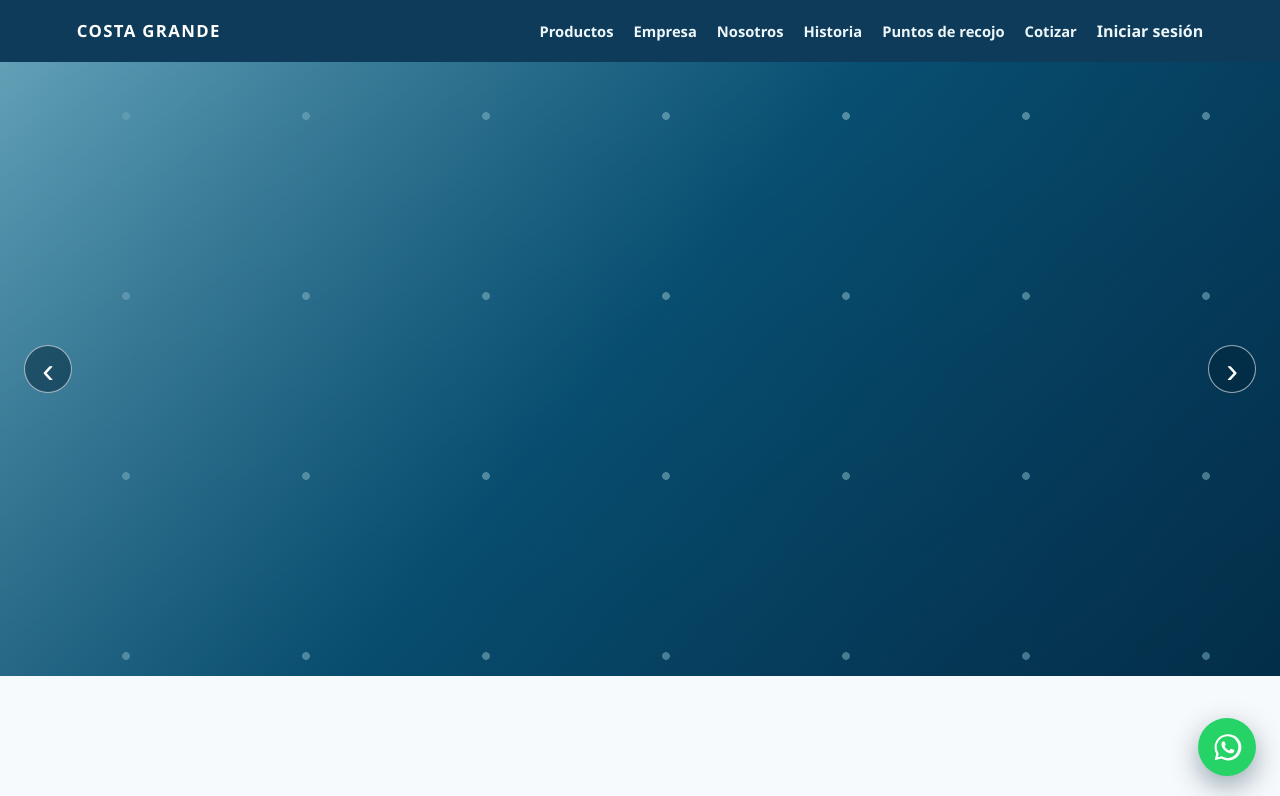
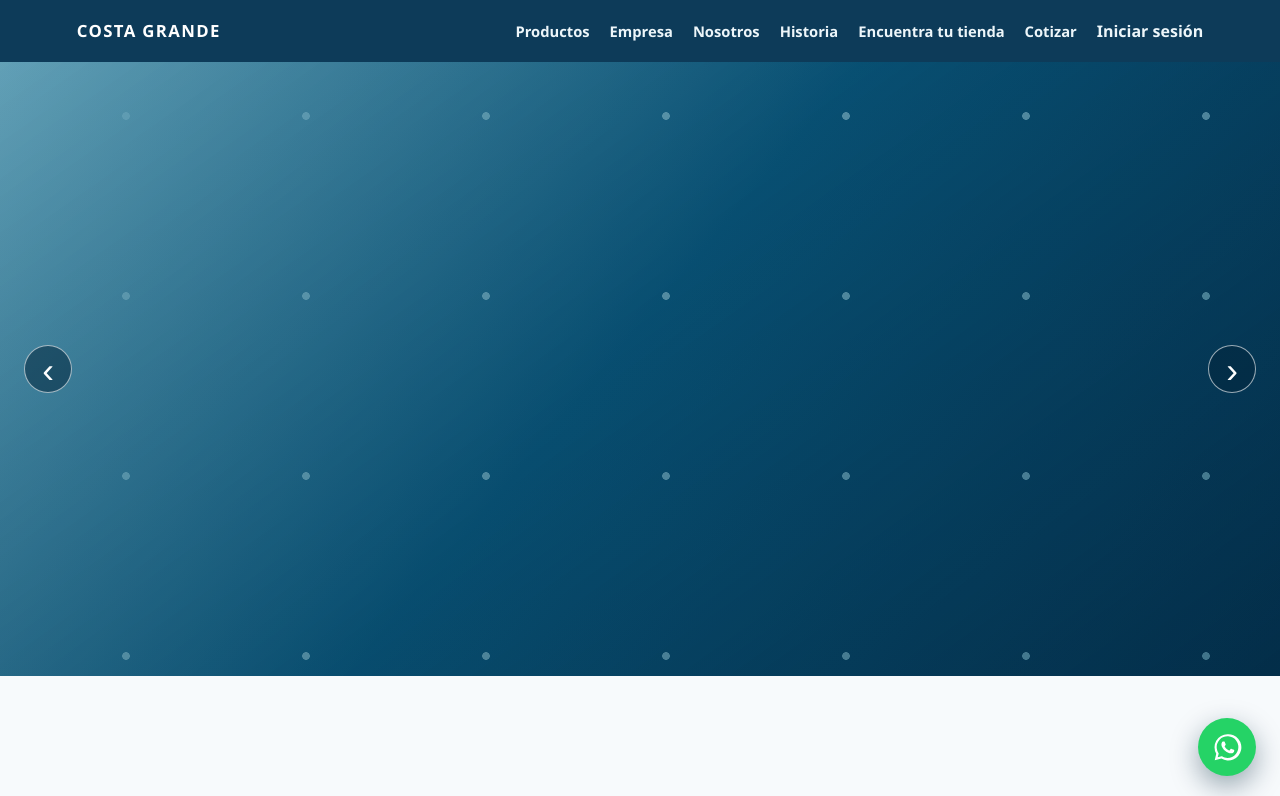
Before and after one commit to JGF2608/CGrande, a plain HTML site: page frontend/index.html in a window 1280 px wide. Shown: the top 796 px of the page. Drawn offline with Linux system fonts and the light colour scheme; no server answers.

Commit message:
Renombrar enlace de puntos de recojo

```diff
--- a/frontend/index.html
+++ b/frontend/index.html
@@ -11,7 +11,7 @@
     <header class="public-header">
       <a class="logo" href="#inicio">COSTA GRANDE</a>
       <button id="mobile-menu-toggle" class="mobile-menu-toggle" type="button" aria-label="Abrir menú" aria-expanded="false"><span></span><span></span><span></span></button>
-      <nav id="main-navigation"><a href="#productos">Productos</a><a href="#empresa">Empresa</a><a href="#proposito">Nosotros</a><a href="#historia">Historia</a><a href="#contacto">Puntos de recojo</a><a href="#cotizacion">Cotizar</a><span id="session-menu" class="session-menu"><a id="session-access" class="session-access" href="/login" aria-label="Iniciar sesión">Iniciar sesión</a></span></nav>
+      <nav id="main-navigation"><a href="#productos">Productos</a><a href="#empresa">Empresa</a><a href="#proposito">Nosotros</a><a href="#historia">Historia</a><a href="#contacto">Encuentra tu tienda</a><a href="#cotizacion">Cotizar</a><span id="session-menu" class="session-menu"><a id="session-access" class="session-access" href="/login" aria-label="Iniciar sesión">Iniciar sesión</a></span></nav>
     </header>
     <main>
       <section id="inicio" class="hero">
```
